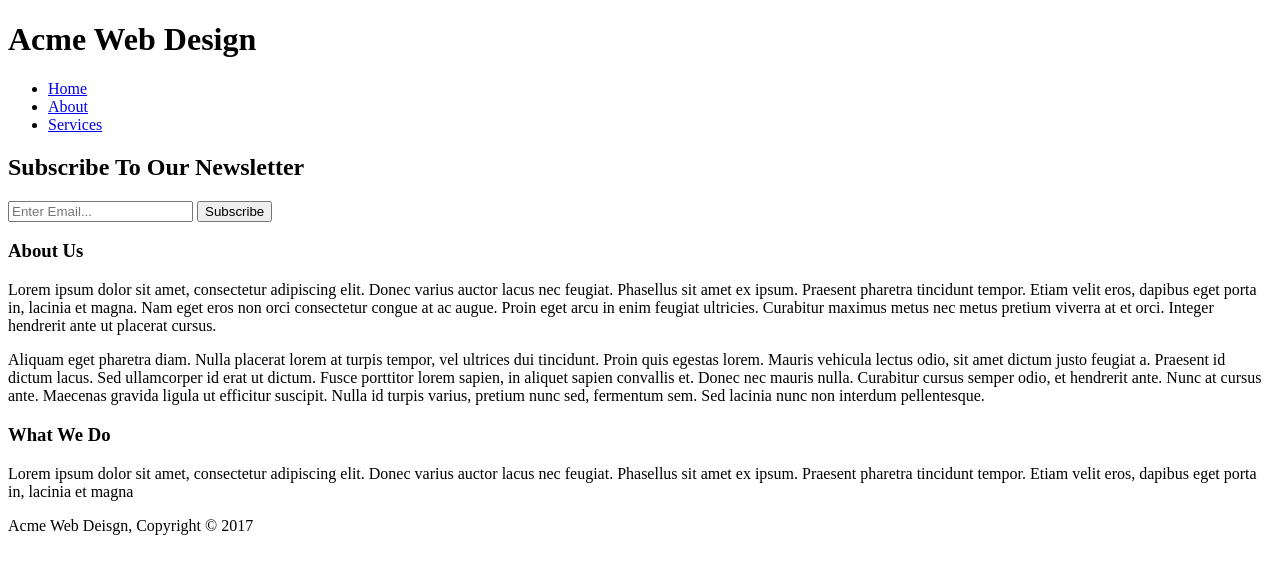
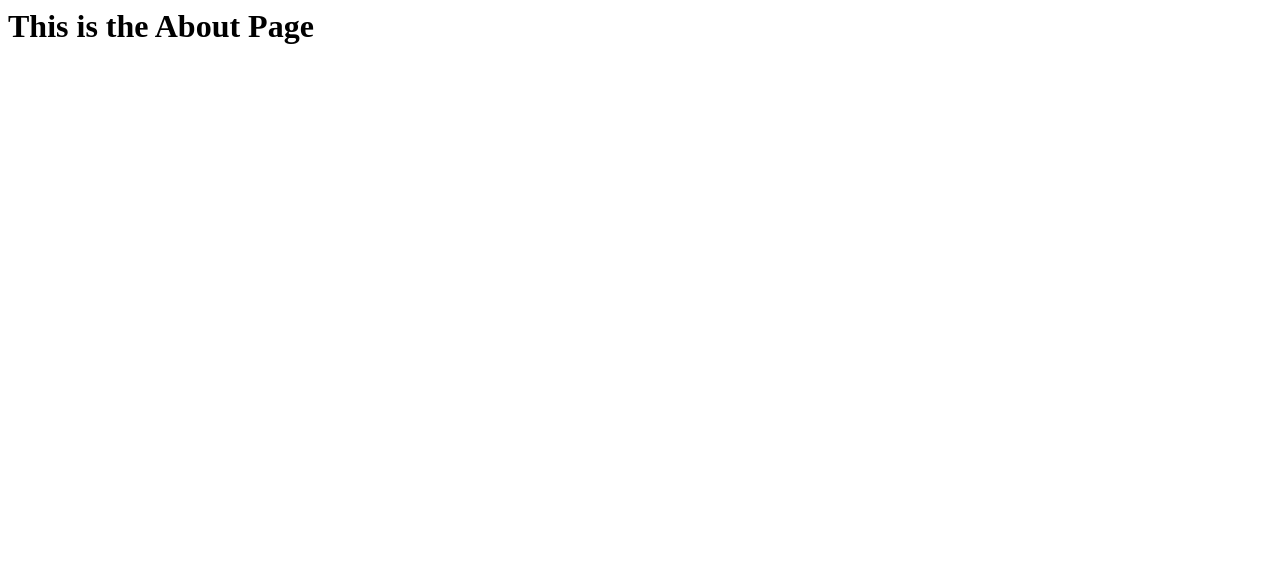
Before and after one commit to Vaidikk/wordcount-project, a Django app: page /about/ in a window 1280 px wide. Shown: the top 574 px of the page. Run offline with Django 3.2, Linux system fonts and the light colour scheme.

Commit message:
About.html changed

```diff
--- a/templates/about.html
+++ b/templates/about.html
@@ -1,62 +1 @@
-<!DOCTYPE html>
-<html>
-  <head>
-    <meta charset="utf-8">
-    <meta name="viewport" content="width=device-width">
-    <meta name="description" content="Affordable and professional web design">
-	  <meta name="keywords" content="web design, affordable web design, professional web design">
-  	<meta name="author" content="Brad Traversy">
-    <title>Acme Web Deisgn | About</title>
-  </head>
-  <body>
-    <header>
-      <div class="container">
-        <div id="branding">
-          <h1><span class="highlight">Acme</span> Web Design</h1>
-        </div>
-        <nav>
-          <ul>
-            <li><a href="index.html">Home</a></li>
-            <li class="current"><a href="about.html">About</a></li>
-            <li><a href="services.html">Services</a></li>
-          </ul>
-        </nav>
-      </div>
-    </header>
-
-    <section id="newsletter">
-      <div class="container">
-        <h1>Subscribe To Our Newsletter</h1>
-        <form>
-          <input type="email" placeholder="Enter Email...">
-          <button type="submit" class="button_1">Subscribe</button>
-        </form>
-      </div>
-    </section>
-
-    <section id="main">
-      <div class="container">
-        <article id="main-col">
-          <h1 class="page-title">About Us</h1>
-          <p>
-            Lorem ipsum dolor sit amet, consectetur adipiscing elit. Donec varius auctor lacus nec feugiat. Phasellus sit amet ex ipsum. Praesent pharetra tincidunt tempor. Etiam velit eros, dapibus eget porta in, lacinia et magna. Nam eget eros non orci consectetur congue at ac augue. Proin eget arcu in enim feugiat ultricies. Curabitur maximus metus nec metus pretium viverra at et orci. Integer hendrerit ante ut placerat cursus.
-          </p>
-          <p class="dark">
-Aliquam eget pharetra diam. Nulla placerat lorem at turpis tempor, vel ultrices dui tincidunt. Proin quis egestas lorem. Mauris vehicula lectus odio, sit amet dictum justo feugiat a. Praesent id dictum lacus. Sed ullamcorper id erat ut dictum. Fusce porttitor lorem sapien, in aliquet sapien convallis et. Donec nec mauris nulla. Curabitur cursus semper odio, et hendrerit ante. Nunc at cursus ante. Maecenas gravida ligula ut efficitur suscipit. Nulla id turpis varius, pretium nunc sed, fermentum sem. Sed lacinia nunc non interdum pellentesque.
-          </p>
-        </article>
-
-        <aside id="sidebar">
-          <div class="dark">
-            <h3>What We Do</h3>
-            <p>Lorem ipsum dolor sit amet, consectetur adipiscing elit. Donec varius auctor lacus nec feugiat. Phasellus sit amet ex ipsum. Praesent pharetra tincidunt tempor. Etiam velit eros, dapibus eget porta in, lacinia et magna</p>
-          </div>
-        </aside>
-      </div>
-    </section>
-
-    <footer>
-      <p>Acme Web Deisgn, Copyright &copy; 2017</p>
-    </footer>
-  </body>
-</html>
+<h1>This is the About Page</h1>
```
